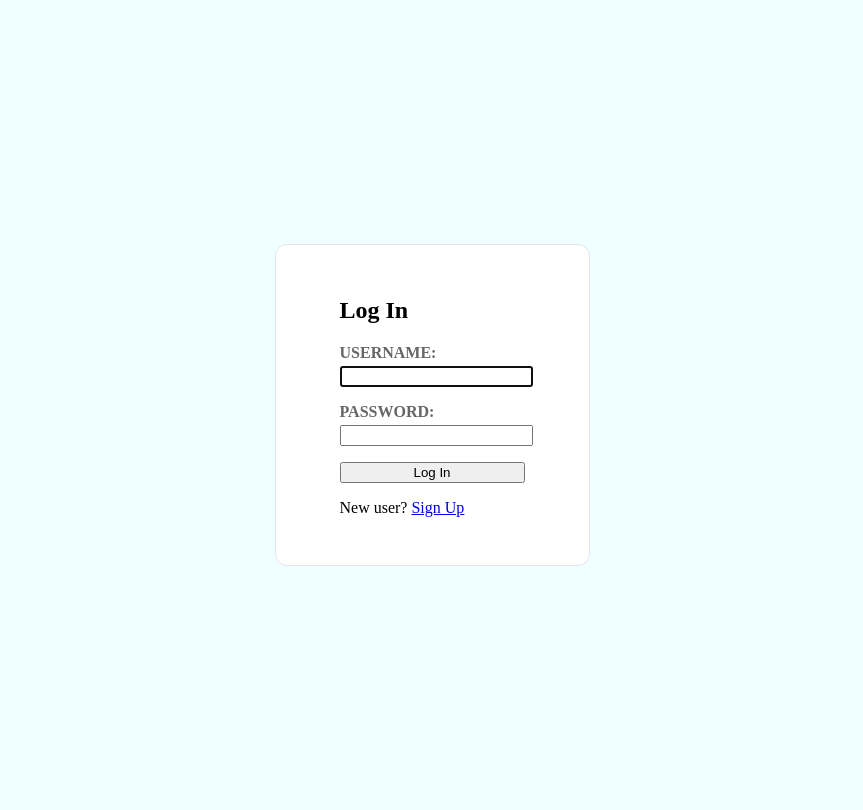
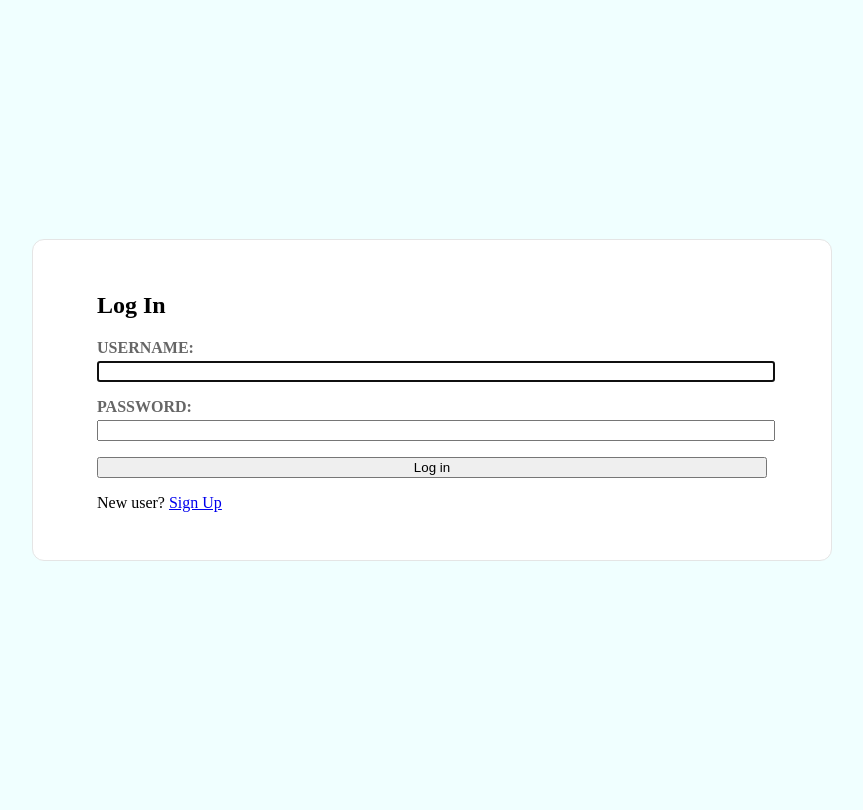
Before and after one commit to reembirawi/TaskManagerProject, a Django app: page /accounts/login/ in a window 1280 px wide. Shown: the whole page, without its empty margins (208-1071 px from the left). After the commit the page ends 561 px from the top, so only its background shows below. Run offline with Django 5.2, Linux system fonts and the light colour scheme.

Commit message:
fix css from style problem

```diff
--- a/tasks/static/tasks/css/home_style.css
+++ b/tasks/static/tasks/css/home_style.css
@@ -38,7 +38,6 @@ body {
 
 .main-content {
     padding: 5px 20px;
-    display: flex;
     justify-content: center;
     align-items: center;
     height: 100vh;
@@ -165,13 +164,14 @@ body {
 }
 
 .form-style {
-    background: #ffffff;
-    border: 1px solid #e5e5e5;
-    border-radius: 12px;
-    padding: 2rem 4rem;
-    max-width: 620px;
-    margin: auto;
-    text-align: justify;
+  background: #ffffff;
+  border: 1px solid #e5e5e5;
+  border-radius: 12px;
+  padding: 2rem 4rem;
+  width: 100%;
+  max-width: 800px;
+  box-sizing: border-box;
+  text-align: justify;
 }
 
 .form-style label {
@@ -197,3 +197,12 @@ body {
     gap: 1.5em;
     padding: 20px 0;
 }
+/* ── Form pages (Login & Sign Up) centering ── */
+.form-page {
+  display: flex;
+  justify-content: center;
+  align-items: center;        /* ← vertical center */
+  min-height: 100vh;          /* ← full screen height */
+  padding: 48px 20px;
+  box-sizing: border-box;
+}
--- a/tasks/templates/tasks/delete_task.html
+++ b/tasks/templates/tasks/delete_task.html
@@ -2,10 +2,10 @@
 
 
 {% block content %}
-
+<div class="form-page">
+    <div class="form-style">
         <form action="" method="post">
                 {% csrf_token %}
-        <div class="form-style">
                 <p>Are you sure you want to delete "<strong>{{ task.title }}</strong>"?</p>
 
                 <div class="delete-cancel-btns">
@@ -16,8 +16,8 @@
                         </a>
                     </div>
                 </div>
+        </form>
     </div>
-</form>
 </div>
 
 {% endblock %}
--- a/templates/main.html
+++ b/templates/main.html
@@ -1,14 +1,14 @@
 {% load static %}
 
 <!DOCTYPE html>
-<html style="height: 100%;">
+<html>
 <head>
     <meta name="viewport" content="width=device-width, initial-scale=1">
     <title>{% block title %}{% endblock %}</title>
     <link rel="stylesheet" href="{% static 'tasks/css/home_style.css' %}">
     <link rel="stylesheet" href="https://cdnjs.cloudflare.com/ajax/libs/font-awesome/6.5.0/css/all.min.css">
 </head>
-<body style="height: 100%;">
+<body>
     {% block base %}
     {% endblock %}
 </body>
--- a/templates/registration/login.html
+++ b/templates/registration/login.html
@@ -1,19 +1,18 @@
+<!-- templates/registration/signup.html -->
 {% extends "main.html" %}
 
-{% block title %}
-  My Tasks Manager Login Page
-{% endblock %}
+{% block title %}Log In{% endblock %}
 
 {% block base %}
-<div class="main-content">
+  <div class="form-page">
     <div class="form-style">
       <h2>Log In</h2>
       <form method="post">
         {% csrf_token %}
         {{ form.as_p }}
-      <input type="submit" value="Log In">
+        <input type="submit" value="Log in">
       </form>
-    <p> New user? <a href="{% url 'signup' %}"> Sign Up </a></p>
+      <p>New user? <a href="{% url 'signup' %}">Sign Up</a></p>
     </div>
   </div>
 {% endblock %}
--- a/templates/registration/signup.html
+++ b/templates/registration/signup.html
@@ -4,7 +4,7 @@
 {% block title %}Sign Up{% endblock %}
 
 {% block base %}
-<div class="main-content">
+  <div class="form-page">
     <div class="form-style">
       <h2>Sign Up</h2>
       <form method="post">
@@ -12,8 +12,7 @@
         {{ form.as_p }}
         <input type="submit" value="Sign Up">
       </form>
-    <p> Already have an account? <a href="{% url 'login' %}"> Log In</a></p>
-
+      <p>Already have an account? <a href="{% url 'login' %}">Log In</a></p>
     </div>
   </div>
 {% endblock %}
```
Also changed, not shown: tasks/templates/tasks/create_task.html (+7 -7 lines), tasks/templates/tasks/edit_task.html (+7 -6 lines). Lines whose indentation alone changed are shown as unchanged.
